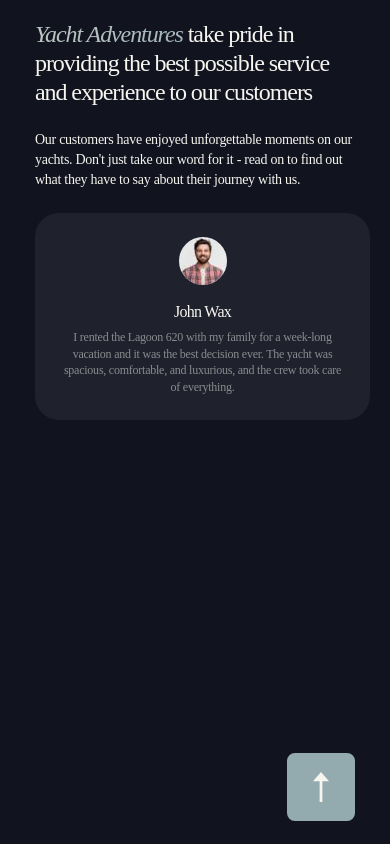
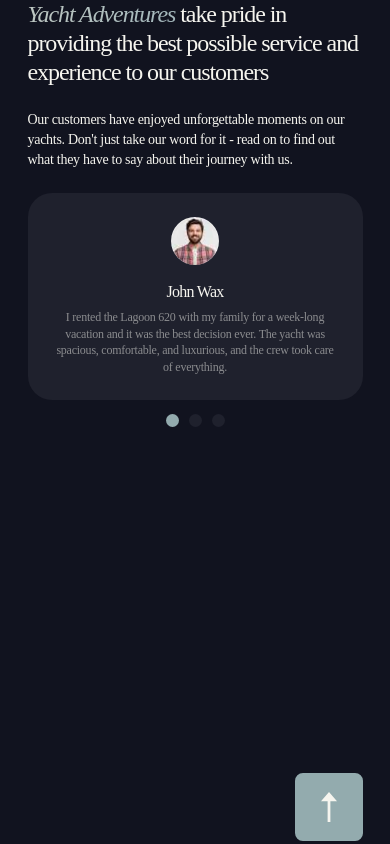
Before and after one commit to pavloit/ReviewsBlock, a plain HTML site: page index.html in a window 390 px wide. Drawn offline with nearby package versions, Linux system fonts and the light colour scheme.

Commit message:
review slider done

```diff
--- a/css/styles.css
+++ b/css/styles.css
@@ -48,15 +48,6 @@ body {
     min-width: 100vw;
     display: flex;
     flex-direction: column;
-
-/*
-        font-family: DM Sans;
-        font-size: 16px;
-        font-style: normal;
-        font-weight: 400;
-        line-height: 140%;
-
-        letter-spacing: -0.32px; */
 }
 
 main {
@@ -65,12 +56,10 @@ main {
 
 .container {
     min-width: 320px;
-    width: 360px;
-    padding: 20px;
-    /* padding-right: 16px; */
+    width: 375px;
+    padding: 0 20px;
     margin-left: auto;
     margin-right: auto;
-
 }
 
 ul,
@@ -82,14 +71,6 @@ ol {
     text-decoration: none;
 }
 
-.review-section {
-
-}
-
-.container {
-
-}
-
 .review-h {
     color: var(--white, #F6F5EF);
     font-family: DM Sans;
@@ -98,9 +79,6 @@ ol {
     font-weight: 500;
     line-height: 120%;
     letter-spacing: -1.08px;
-
-
-
 }
 
 .review-span {
@@ -109,7 +87,6 @@ ol {
         font-style: italic;
         font-weight: 500;
         line-height: 120%;
-        /* 28.8px */
         letter-spacing: -1.08px;
         background: var(--linear-green, linear-gradient(107deg, #BEC7C2 0%, #A1B5BA 100%));
         background-clip: text;
@@ -132,8 +109,16 @@ ol {
     padding: 0;
     margin: 0;
     width: 100%;
+    display: flex;
+    overflow-x: scroll;
+    scroll-snap-type: x mandatory;
+    scrollbar-width: none;
+    -ms-overflow-style: none;
+    gap: 20px;
+}
 
-
+.review-card-list::-webkit-scrollbar {
+    display: none;
 }
 
 .review-card-item {
@@ -147,6 +132,7 @@ ol {
     gap: 8px;
     flex-shrink: 0;
     text-align: center;
+    scroll-snap-align: start;
 }
 
 .rev-photo {
@@ -161,7 +147,6 @@ ol {
     font-style: normal;
     font-weight: 500;
     line-height: 110%;
-    /* 17.6px */
     letter-spacing: -0.72px;
 }
 
@@ -173,7 +158,6 @@ ol {
     font-style: normal;
     font-weight: 400;
     line-height: 140%;
-    /* 16.8px */
     letter-spacing: -0.24px;
 }
 
@@ -182,26 +166,34 @@ ol {
     flex-direction: row-reverse;
 }
 
-/* .light {
-    width: 415px;
-    height: 415px;
-    transform: rotate(-45.044deg);
-    flex-shrink: 0;
-    border-radius: 415px;
-    opacity: 0.6000000238418579;
-    background: var(--light-green, #93ABAE);
-    filter: blur(100px);
-} */
-
 .review-text-blk {
     box-sizing: border-box;
-    width: 100%;
 }
 
 
+.indicator {
+    display: flex;
+    justify-content: center;
+    gap: 10px;
+    margin-top: 14px;;
+}
 
+.point {
+    width: 13px;
+    height: 13px;
+    border-radius: 50%;
+    background-color: #1F212D;
+}
+
+.point.active {
+    background-color: #93ABAE;
+}
 
 @media screen and (max-width: 767px) {
+    .container {
+        width: 375px;
+    }
+
     .review-text-blk {
         margin-bottom: 24px;
         }
@@ -227,6 +219,7 @@ ol {
 @media screen and (min-width: 768px) {
     .container {
         width: 768px;
+        padding: 0 32px;
     }
 
     .review-text-blk {
@@ -252,9 +245,6 @@ ol {
     }
 
     .review-card-list {
-        display: flex;
-        flex-wrap: wrap;
-        justify-content: center;
         gap: 16px;
 }
 
@@ -287,10 +277,6 @@ ol {
         width: 384px;
     }
 
-    .review-card-item {
-        max-width: 384px;
-    }
-
     .rev-photo {
         width: 56px;
         height: 56px;
@@ -306,5 +292,7 @@ ol {
         letter-spacing: -0.32px;
     }
 
-
+    .indicator {
+        display: none;
+    }
 }
--- a/index.html
+++ b/index.html
@@ -45,7 +45,7 @@
           <!-- review card list -->
 
           <ul class="review-card-list">
-            <li class="review-card-item card1">
+            <li class="review-card-item">
               <img
                 class="rev-photo"
                 srcset="./img/review/photo01@1x.jpg 1x, ./img/review/photo01@2x.jpg 2x"
@@ -59,7 +59,7 @@
                 and the crew took care of everything. </p>
             </li>
 
-            <li class="review-card-item card2">
+            <li class="review-card-item">
               <img
                 class="rev-photo"
                 srcset="./img/review/photo02@1x.jpg 1x, ./img/review/photo02@2x.jpg 2x"
@@ -73,7 +73,7 @@
                 and the crew took care of everything. </p>
             </li>
 
-            <li class="review-card-item card3">
+            <li class="review-card-item">
               <img
                 class="rev-photo"
                 srcset="./img/review/photo03@1x.jpg 1x, ./img/review/photo03@2x.jpg 2x"
@@ -87,12 +87,19 @@
                  and entertaining. Worth every penny!</p>
             </li>
           </ul>
+          <div class="indicator">
+            <span class="point active"></span>
+            <span class="point"></span>
+            <span class="point"></span>
+          </div>
         </div>
+
       </section>
     </main>
 
 
 <!-- back to top button -->
+
     <div class="container">
       <div class="back-div">
         <a class="back2top" href="">
@@ -107,7 +114,7 @@
 
 
 
-
+<script src="./js/review-slider.js"></script>
 
 
 
--- /dev/null
+++ b/js/review-slider.js
@@ -0,0 +1,19 @@
+document.addEventListener("DOMContentLoaded", function() {
+    const cards = document.querySelectorAll(".review-card-item");
+    const cardCount = cards.length;
+    let currentIndex = 0;
+    const points = document.querySelectorAll(".point");
+
+    function showNextCard() {
+      cards[currentIndex].scrollIntoView({ behavior: "smooth", inline: "start" });
+
+      points.forEach((point, index) => {
+        point.classList.toggle("active", index === currentIndex);
+      });
+
+      currentIndex = (currentIndex + 1) % cardCount;
+    }
+
+    const cardShowInterval = 5000; // 5 seconds delay between each card appearance
+    setInterval(showNextCard, cardShowInterval);
+});
```
